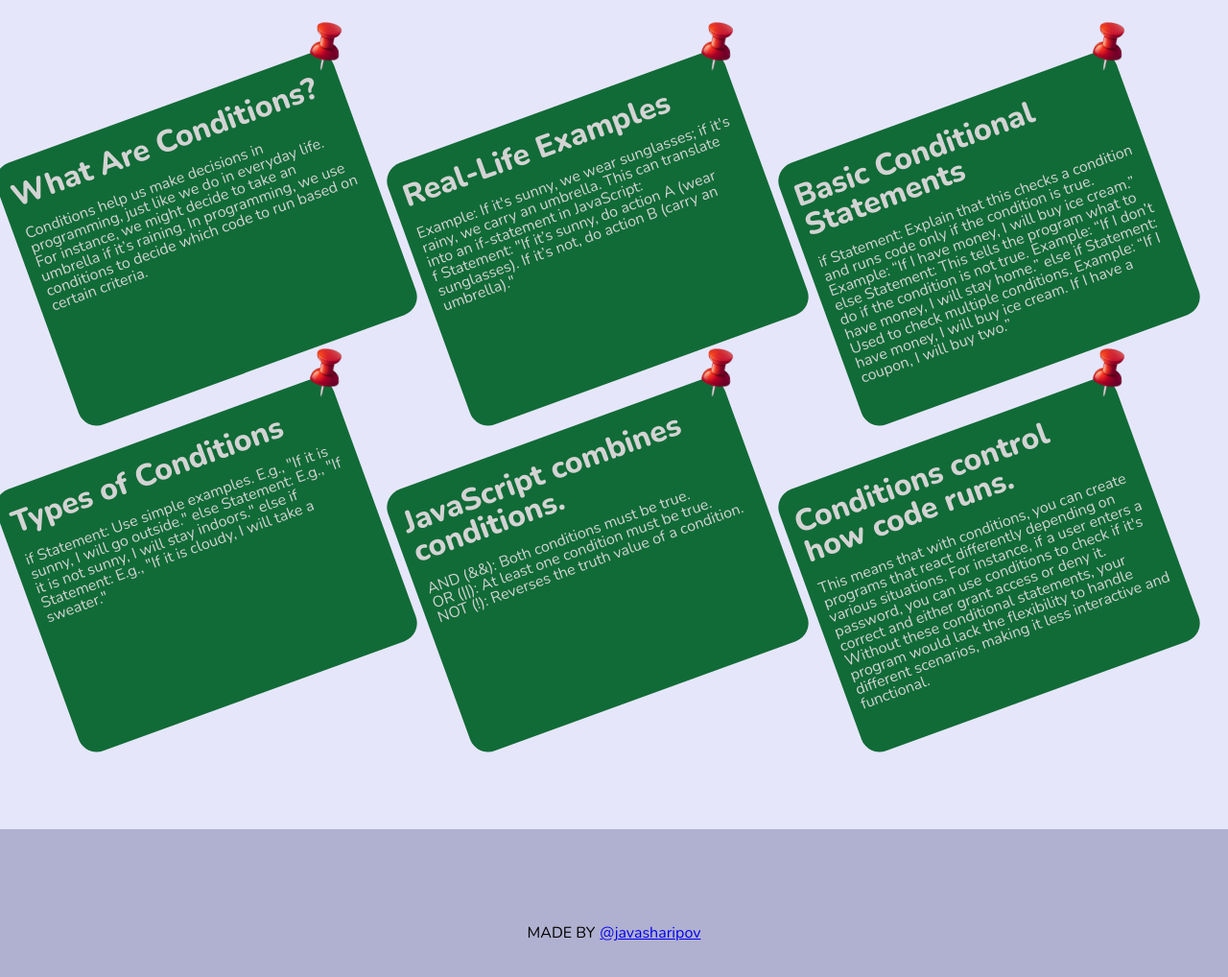
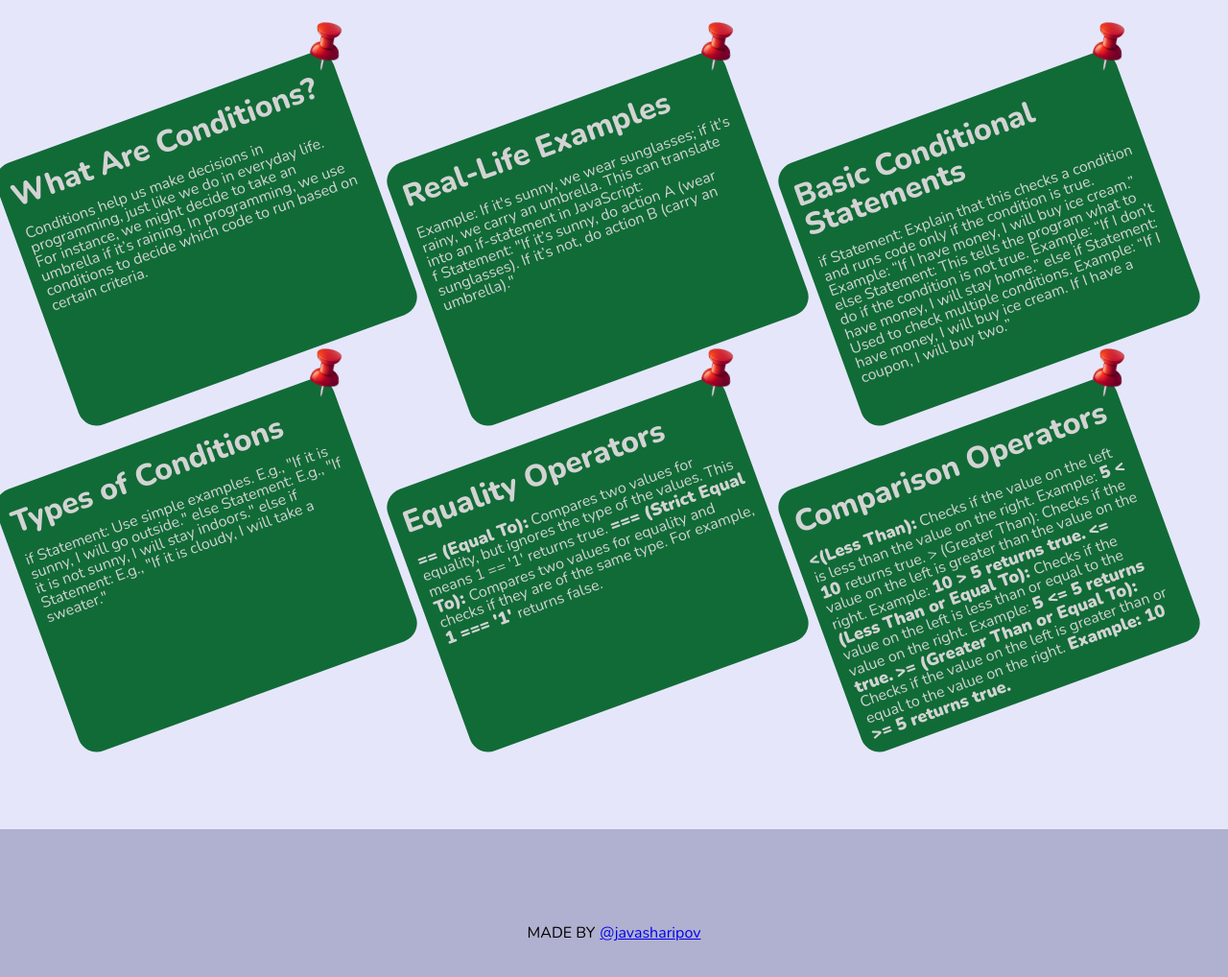
Before and after one commit to javasharipov/Js-condition, a plain HTML site: page index.html in a window 1280 px wide. Shown: the part 1081-2099 px from the top of the page at 96% size. Drawn offline with nearby package versions, Linux system fonts and the light colour scheme.

Commit message:
project finished

```diff
--- a/index.html
+++ b/index.html
@@ -82,15 +82,27 @@
 			</div>
 			<div class="box">
 				<img width="80px" src="./assets/pin-removebg-preview.png" alt="">
-				<h3>JavaScript combines conditions.</h3>
-				<p>AND (&&): Both conditions must be true.</p>
-				<p>OR (||): At least one condition must be true.</p>
-				<p>NOT (!): Reverses the truth value of a condition.</p>
+				<h3>Equality Operators</h3>
+				<p> <strong> == (Equal To):</strong> Compares two values for equality, but ignores the type of the values. This means 1 == '1' returns true.
+
+				 <strong>	=== (Strict Equal To): </strong> Compares two values for equality and checks if they are of the same type. For example, <strong>1 === '1' </strong>  returns false.</p>
+
 			</div>
 			<div class="box">
 				<img width="80px" src="./assets/pin-removebg-preview.png" alt="">
-				<h3>Conditions control how code runs.</h3>
-				<p>This means that with conditions, you can create programs that react differently depending on various situations. For instance, if a user enters a password, you can use conditions to check if it's correct and either grant access or deny it. Without these conditional statements, your program would lack the flexibility to handle different scenarios, making it less interactive and functional.</p>
+				<h3>Comparison Operators</h3>
+				<p> <strong> <(Less Than):</strong> Checks if the value on the left is less than the value on the right.
+
+					Example: <strong> 5 < 10 </strong> returns true.
+					> (Greater Than): Checks if the value on the left is greater than the value on the right.
+
+					Example: <strong> 10 > 5 returns true.</strong>
+					<strong><= (Less Than or Equal To): </strong> Checks if the value on the left is less than or equal to the value on the right.
+
+					Example: <strong> 5 <= 5 returns true.</strong>
+				 <strong>	>= (Greater Than or Equal To):</strong> Checks if the value on the left is greater than or equal to the value on the right.
+
+					<strong> Example: 10 >= 5 returns true.</strong></p>
 			</div>
 		 </div>
 	 </section>
--- a/scss/_whatis.scss
+++ b/scss/_whatis.scss
@@ -61,6 +61,10 @@
 			color: #d3d3d3;
 			font-weight: 300;
 		}
+		strong{
+			font-weight: 900;
+			font-size: 18px;
+		}
 	}
 }
 @media(max-width:1010px){
```
Also changed, not shown: css/main.min.css, 1 other file.
